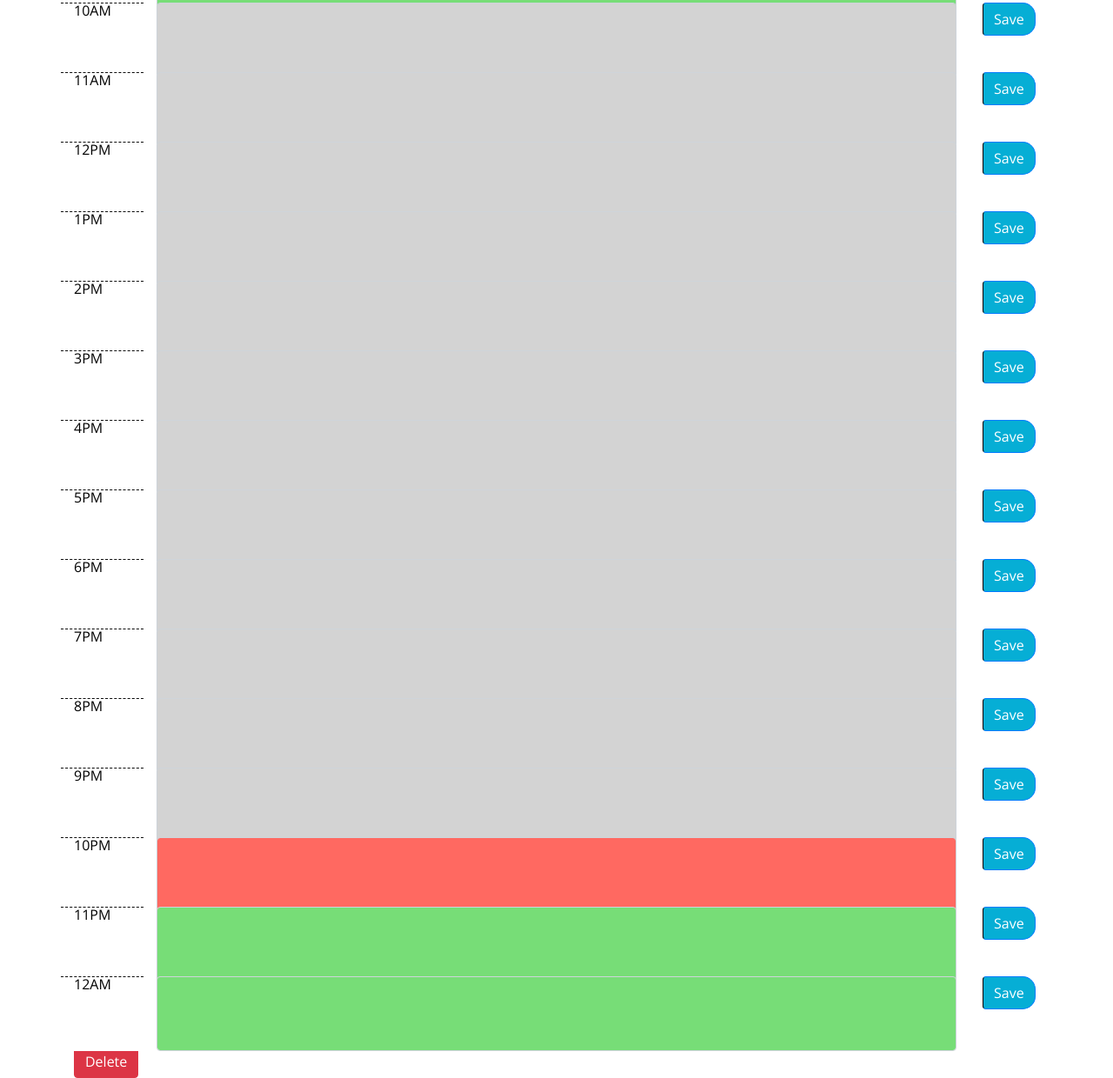
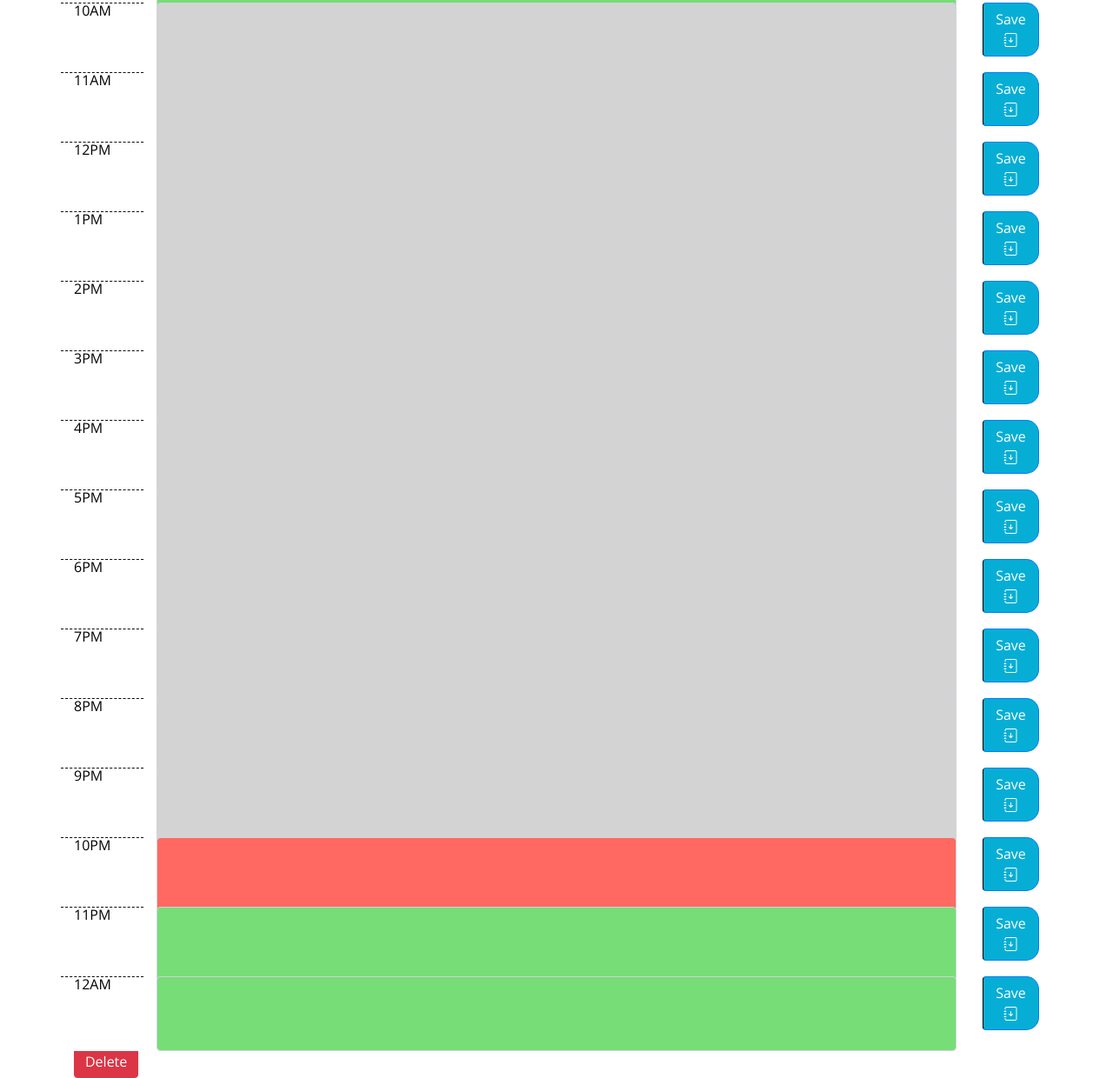
Before and after one commit to ydefrawi/Daily-Planner, a plain HTML site: page index.html in a window 1280 px wide. Shown: the part 414-1654 px from the top of the page at 87% size. Drawn offline with nearby package versions, Linux system fonts and the light colour scheme.

Commit message:
added icons to every button

```diff
--- a/index.html
+++ b/index.html
@@ -55,7 +55,7 @@
           <textarea data-hour='10' class="form-control" id="textArea2" rows="3"></textarea>
         </div>
         <div class="col-1">
-          <button type="button" class="btn btn-primary saveBtn" id="10AM">Save</button>
+          <button type="button" class="btn btn-primary saveBtn" id="10AM">Save<i class="bi bi-journal-arrow-down"></i></button>
         </div>
       </div>
       <!--Row 3-->
@@ -67,7 +67,7 @@
           <textarea data-hour='11' class="form-control" id="textArea3" rows="3"></textarea>
         </div>
         <div class="col-1">
-          <button type="button" class="btn btn-primary saveBtn" id = "11AM">Save</button>
+          <button type="button" class="btn btn-primary saveBtn" id = "11AM">Save<i class="bi bi-journal-arrow-down"></i></button>
         </div>
       </div>
       <!--Row 4-->
@@ -79,7 +79,7 @@
           <textarea data-hour='12' class="form-control" id="textArea4" rows="3"></textarea>
         </div>
         <div class="col-1">
-          <button type="button" class="btn btn-primary saveBtn" id = "12PM">Save</button>
+          <button type="button" class="btn btn-primary saveBtn" id = "12PM">Save<i class="bi bi-journal-arrow-down"></i></button>
         </div>
       </div>
       <!--Row 5-->
@@ -91,7 +91,7 @@
           <textarea data-hour='13' class="form-control" id="textArea5" rows="3"></textarea>
         </div>
         <div class="col-1">
-          <button type="button" class="btn btn-primary saveBtn" id = "1PM">Save</button>
+          <button type="button" class="btn btn-primary saveBtn" id = "1PM">Save<i class="bi bi-journal-arrow-down"></i></button>
         </div>
       </div>
       <!--Row 6-->
@@ -103,7 +103,7 @@
           <textarea data-hour='14' class="form-control" id="textArea6" rows="3"></textarea>
         </div>
         <div class="col-1">
-          <button type="button" class="btn btn-primary saveBtn" id = "2PM">Save</button>
+          <button type="button" class="btn btn-primary saveBtn" id = "2PM">Save<i class="bi bi-journal-arrow-down"></i></button>
         </div>
       </div>
       <!--Row 7-->
@@ -115,7 +115,7 @@
           <textarea data-hour='15' class="form-control" id="textArea7" rows="3"></textarea>
         </div>
         <div class="col-1">
-          <button type="button" class="btn btn-primary saveBtn" id = "3PM">Save</button>
+          <button type="button" class="btn btn-primary saveBtn" id = "3PM">Save<i class="bi bi-journal-arrow-down"></i></button>
         </div>
       </div>
       <!--Row 8-->
@@ -127,7 +127,7 @@
           <textarea data-hour='16' class="form-control" id="textArea8" rows="3"></textarea>
         </div>
         <div class="col-1">
-          <button type="button" class="btn btn-primary saveBtn" id = "4PM">Save</button>
+          <button type="button" class="btn btn-primary saveBtn" id = "4PM">Save<i class="bi bi-journal-arrow-down"></i></button>
         </div>
       </div>
       <!--Row 9-->
@@ -139,7 +139,7 @@
           <textarea data-hour='17' class="form-control" id="textArea9" rows="3"></textarea>
         </div>
         <div class="col-1">
-          <button type="button" class="btn btn-primary saveBtn" id = "5PM">Save</button>
+          <button type="button" class="btn btn-primary saveBtn" id = "5PM">Save<i class="bi bi-journal-arrow-down"></i></button>
         </div>
       </div>
       <!--Row 10-->
@@ -151,7 +151,7 @@
           <textarea data-hour='18' class="form-control" id="textArea10" rows="3"></textarea>
         </div>
         <div class="col-1">
-          <button type="button" class="btn btn-primary saveBtn" id = "6PM">Save</button>
+          <button type="button" class="btn btn-primary saveBtn" id = "6PM">Save<i class="bi bi-journal-arrow-down"></i></button>
         </div>
       </div>
       <!--Row 11-->
@@ -163,7 +163,7 @@
           <textarea data-hour='19' class="form-control" id="textArea11" rows="3"></textarea>
         </div>
         <div class="col-1">
-          <button type="button" class="btn btn-primary saveBtn" id = "7PM">Save</button>
+          <button type="button" class="btn btn-primary saveBtn" id = "7PM">Save<i class="bi bi-journal-arrow-down"></i></button>
         </div>
       </div>
       <!--Row 12-->
@@ -175,7 +175,7 @@
           <textarea data-hour='20' class="form-control" id="textArea12" rows="3"></textarea>
         </div>
         <div class="col-1">
-          <button type="button" class="btn btn-primary saveBtn" id = "8PM">Save</button>
+          <button type="button" class="btn btn-primary saveBtn" id = "8PM">Save<i class="bi bi-journal-arrow-down"></i></button>
         </div>
       </div>
       <!--Row 13-->
@@ -187,7 +187,7 @@
           <textarea data-hour='21' class="form-control" id="textArea13" rows="3"></textarea>
         </div>
         <div class="col-1">
-          <button type="button" class="btn btn-primary saveBtn" id = "9PM">Save</button>
+          <button type="button" class="btn btn-primary saveBtn" id = "9PM">Save<i class="bi bi-journal-arrow-down"></i></button>
         </div>
       </div>
       <!--Row 14-->
@@ -199,7 +199,7 @@
           <textarea data-hour='22' class="form-control" id="textArea14" rows="3"></textarea>
         </div>
         <div class="col-1">
-          <button type="button" class="btn btn-primary saveBtn" id = "10PM">Save</button>
+          <button type="button" class="btn btn-primary saveBtn" id = "10PM">Save<i class="bi bi-journal-arrow-down"></i></button>
         </div>
       </div>
       <!--Row 15-->
@@ -211,7 +211,7 @@
           <textarea data-hour='23' class="form-control" id="textArea15" rows="3"></textarea>
         </div>
         <div class="col-1">
-          <button type="button" class="btn btn-primary saveBtn" id = "11PM">Save</button>
+          <button type="button" class="btn btn-primary saveBtn" id = "11PM">Save<i class="bi bi-journal-arrow-down"></i></button>
         </div>
       </div>
       <!--Row 16-->
@@ -223,7 +223,7 @@
           <textarea data-hour='24' class="form-control" id="textArea16" rows="3"></textarea>
         </div>
         <div class="col-1">
-          <button type="button" class="btn btn-primary saveBtn" id = "12AM">Save</button>
+          <button type="button" class="btn btn-primary saveBtn" id = "12AM">Save<i class="bi bi-journal-arrow-down"></i></button>
         </div>
       </div>
       <!--Rows End Here -->
```
